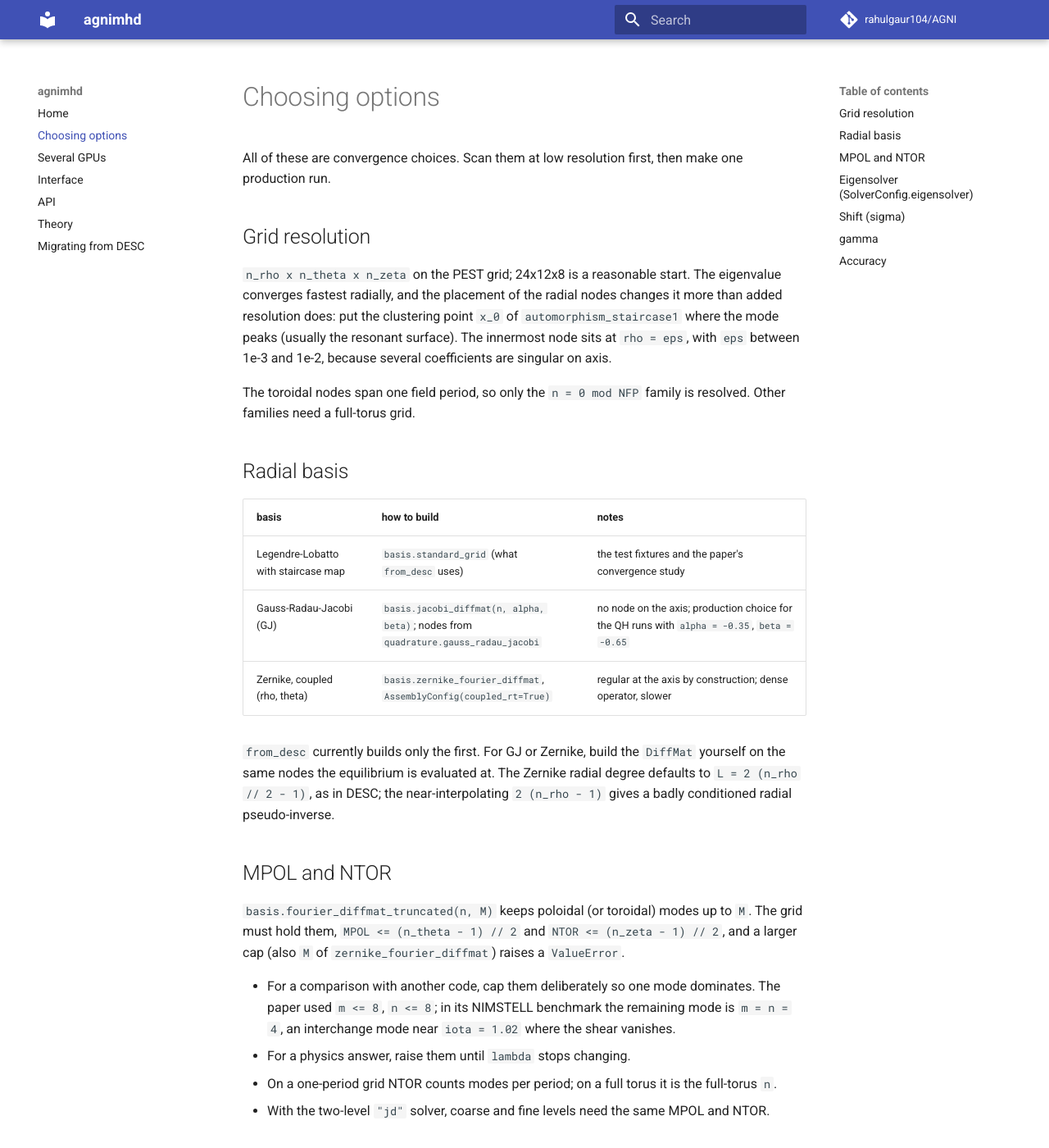
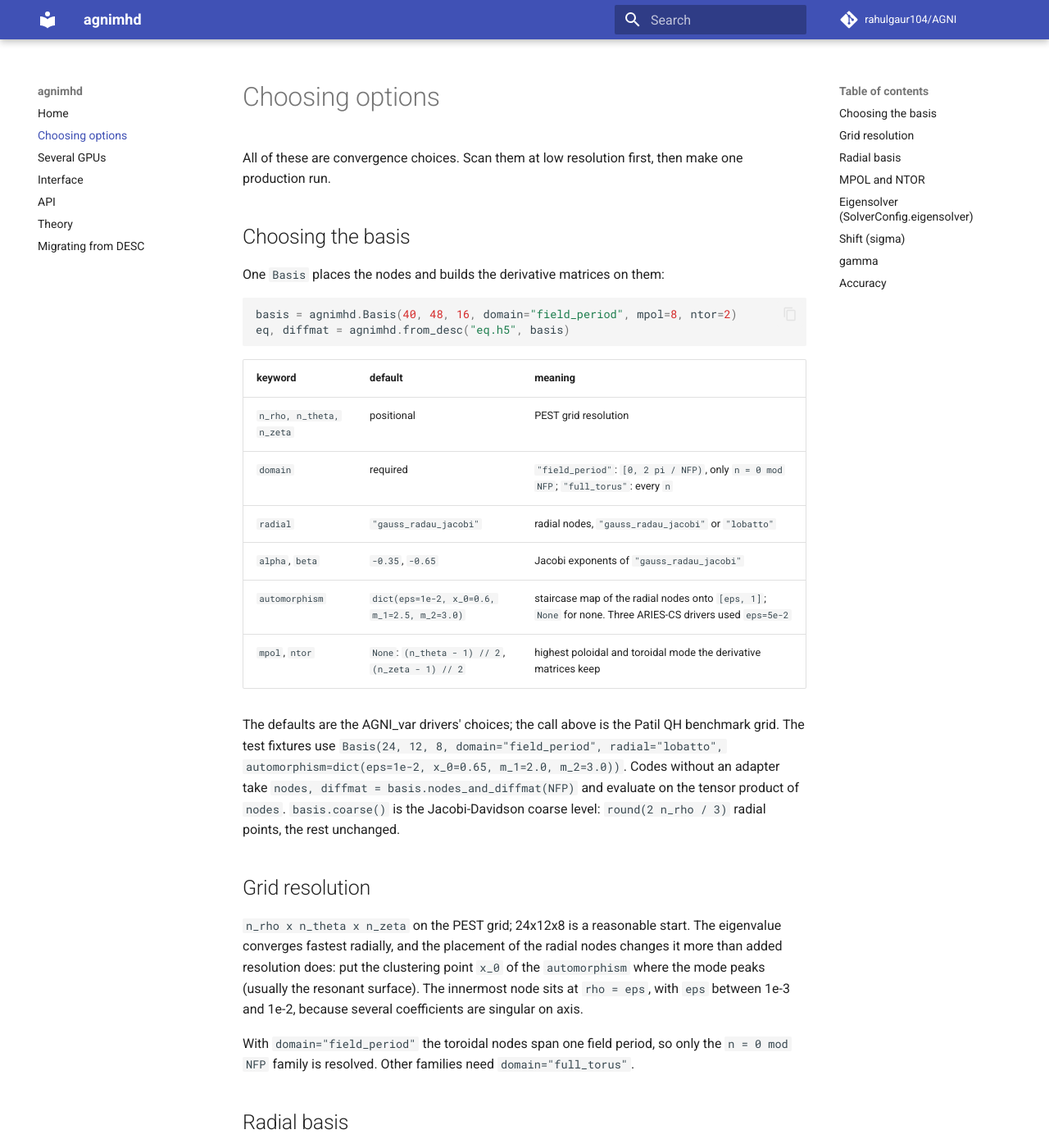
Before and after one commit to rahulgaur104/AGNI, an MkDocs documentation site: the page built from docs/options.md, in a window 1280 px wide and 1400 px high. Shown: the whole window at 82% size. Built offline with MkDocs 1.6.1 and Material for MkDocs 9.7.7, drawn with Linux system fonts in a browser that asks for light colours; comment, search, counter and statistics services are not loaded; some of the changed text lies outside the part shown.

Commit message:
docs and examples: Basis, from_desc(eq, basis), AgniStability(eq, basis)

````diff
--- a/docs/options.md
+++ b/docs/options.md
@@ -2,39 +2,65 @@
 
 All of these are convergence choices. Scan them at low resolution first, then
 make one production run.
+
+## Choosing the basis
+
+One `Basis` places the nodes and builds the derivative matrices on them:
+
+```python
+basis = agnimhd.Basis(40, 48, 16, domain="field_period", mpol=8, ntor=2)
+eq, diffmat = agnimhd.from_desc("eq.h5", basis)
+```
+
+| keyword | default | meaning |
+|---|---|---|
+| `n_rho, n_theta, n_zeta` | positional | PEST grid resolution |
+| `domain` | required | `"field_period"`: `[0, 2 pi / NFP)`, only `n = 0 mod NFP`; `"full_torus"`: every `n` |
+| `radial` | `"gauss_radau_jacobi"` | radial nodes, `"gauss_radau_jacobi"` or `"lobatto"` |
+| `alpha`, `beta` | `-0.35`, `-0.65` | Jacobi exponents of `"gauss_radau_jacobi"` |
+| `automorphism` | `dict(eps=1e-2, x_0=0.6, m_1=2.5, m_2=3.0)` | staircase map of the radial nodes onto `[eps, 1]`; `None` for none. Three ARIES-CS drivers used `eps=5e-2` |
+| `mpol`, `ntor` | `None`: `(n_theta - 1) // 2`, `(n_zeta - 1) // 2` | highest poloidal and toroidal mode the derivative matrices keep |
+
+The defaults are the AGNI_var drivers' choices; the call above is the Patil QH
+benchmark grid. The test fixtures use
+`Basis(24, 12, 8, domain="field_period", radial="lobatto", automorphism=dict(eps=1e-2, x_0=0.65, m_1=2.0, m_2=3.0))`.
+Codes without an adapter take `nodes, diffmat = basis.nodes_and_diffmat(NFP)`
+and evaluate on the tensor product of `nodes`. `basis.coarse()` is the
+Jacobi-Davidson coarse level: `round(2 n_rho / 3)` radial points, the rest
+unchanged.
 
 ## Grid resolution
 
 `n_rho x n_theta x n_zeta` on the PEST grid; 24x12x8 is a reasonable start. The
 eigenvalue converges fastest radially, and the placement of the radial nodes
 changes it more than added resolution does: put the clustering point `x_0` of
-`automorphism_staircase1` where the mode peaks (usually the resonant surface).
+the `automorphism` where the mode peaks (usually the resonant surface).
 The innermost node sits at `rho = eps`, with `eps` between 1e-3 and 1e-2,
 because several coefficients are singular on axis.
 
-The toroidal nodes span one field period, so only the `n = 0 mod NFP` family is
-resolved. Other families need a full-torus grid.
+With `domain="field_period"` the toroidal nodes span one field period, so only
+the `n = 0 mod NFP` family is resolved. Other families need
+`domain="full_torus"`.
 
 ## Radial basis
 
 | basis | how to build | notes |
 |---|---|---|
-| Legendre-Lobatto with staircase map | `basis.standard_grid` (what `from_desc` uses) | the test fixtures and the paper's convergence study |
-| Gauss-Radau-Jacobi (GJ) | `basis.jacobi_diffmat(n, alpha, beta)`; nodes from `quadrature.gauss_radau_jacobi` | no node on the axis; production choice for the QH runs with `alpha = -0.35`, `beta = -0.65` |
+| Legendre-Lobatto with staircase map | `Basis(radial="lobatto")` | the test fixtures and the paper's convergence study |
+| Gauss-Radau-Jacobi (GJ) | `Basis(radial="gauss_radau_jacobi")`, the default | no node on the axis; production choice for the QH runs with `alpha = -0.35`, `beta = -0.65` |
 | Zernike, coupled (rho, theta) | `basis.zernike_fourier_diffmat`, `AssemblyConfig(coupled_rt=True)` | regular at the axis by construction; dense operator, slower |
 
-`from_desc` currently builds only the first. For GJ or Zernike, build the
-`DiffMat` yourself on the same nodes the equilibrium is evaluated at. The
-Zernike radial degree defaults to `L = 2 (n_rho // 2 - 1)`, as in DESC; the
-near-interpolating `2 (n_rho - 1)` gives a badly conditioned radial
+For Zernike, build the `DiffMat` yourself on the same nodes the equilibrium is
+evaluated at. The Zernike radial degree defaults to `L = 2 (n_rho // 2 - 1)`, as
+in DESC; the near-interpolating `2 (n_rho - 1)` gives a badly conditioned radial
 pseudo-inverse.
 
 ## MPOL and NTOR
 
-`basis.fourier_diffmat_truncated(n, M)` keeps poloidal (or toroidal) modes up to
-`M`. The grid must hold them, `MPOL <= (n_theta - 1) // 2` and
-`NTOR <= (n_zeta - 1) // 2`, and a larger cap (also `M` of
-`zernike_fourier_diffmat`) raises a `ValueError`.
+`Basis(..., mpol=MPOL, ntor=NTOR)` keeps poloidal and toroidal modes up to MPOL
+and NTOR (`basis.fourier_diffmat_truncated`). The grid must hold them,
+`MPOL <= (n_theta - 1) // 2` and `NTOR <= (n_zeta - 1) // 2`, and a larger cap
+(also `M` of `zernike_fourier_diffmat`) raises a `ValueError`.
 
 - For a comparison with another code, cap them deliberately so one mode
   dominates. The paper used `m <= 8`, `n <= 8`; in its NIMSTELL benchmark the
@@ -44,7 +70,7 @@ pseudo-inverse.
 - On a one-period grid NTOR counts modes per period; on a full torus it is the
   full-torus `n`.
 - With the two-level `"jd"` solver, coarse and fine levels need the same MPOL
-  and NTOR.
+  and NTOR; `basis.coarse()` keeps them.
 
 ## Eigensolver (`SolverConfig.eigensolver`)
 
@@ -68,8 +94,10 @@ the Patil QH case up to 80x48x16, 182,784 unknowns, in 8.5 minutes. See
 [Dense solves on several GPUs](multigpu.md).
 
 `"jd"` is Jacobi-Davidson with a ring block preconditioner. Pass a coarse level,
-`growth_rate(eq, diffmat, solver=..., coarse=(eq_c, diffmat_c))`; on the
-24x12x8 test case it did not converge without one. For gradients set a residual
+`growth_rate(eq, diffmat, solver=..., coarse=from_desc(eq_desc, basis.coarse()))`;
+on the 24x12x8 test case it did not converge without one. The coarse-to-fine
+transfer still assumes Lobatto radial nodes, so use `radial="lobatto"` with
+`"jd"` for now. For gradients set a residual
 stop (`jd_tol=1e-5`): with the default Ritz-value stop the gradient was off by up
 to 3 %.
 
````
Also changed, not shown: README.md (+3 -2 lines), docs/api.md (+18 -12 lines), docs/index.md (+11 -8 lines), docs/interface.md (+9 -6 lines), docs/migration.md (+2 -1 lines), docs/multigpu.md (+4 -4 lines), 5 other files.
